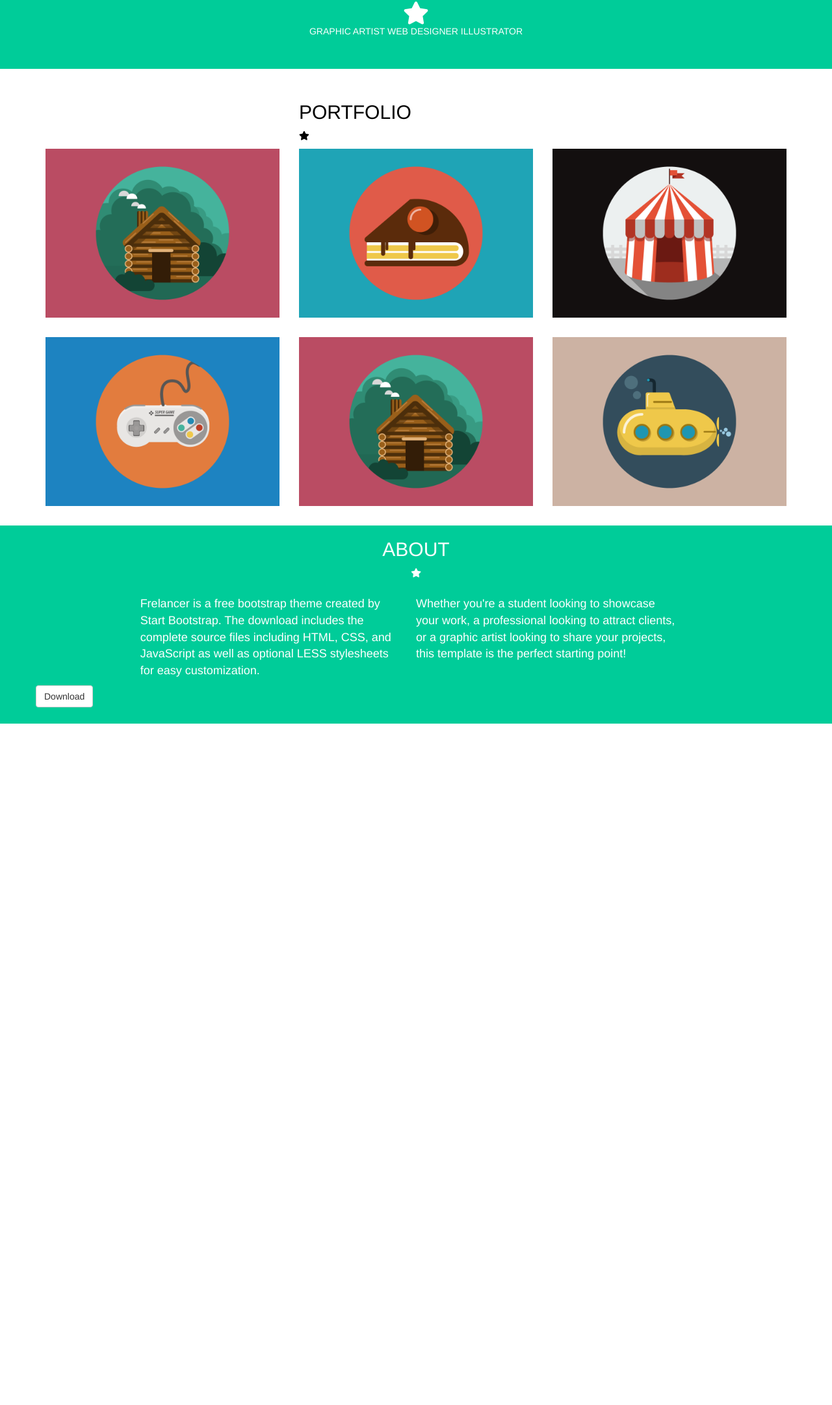
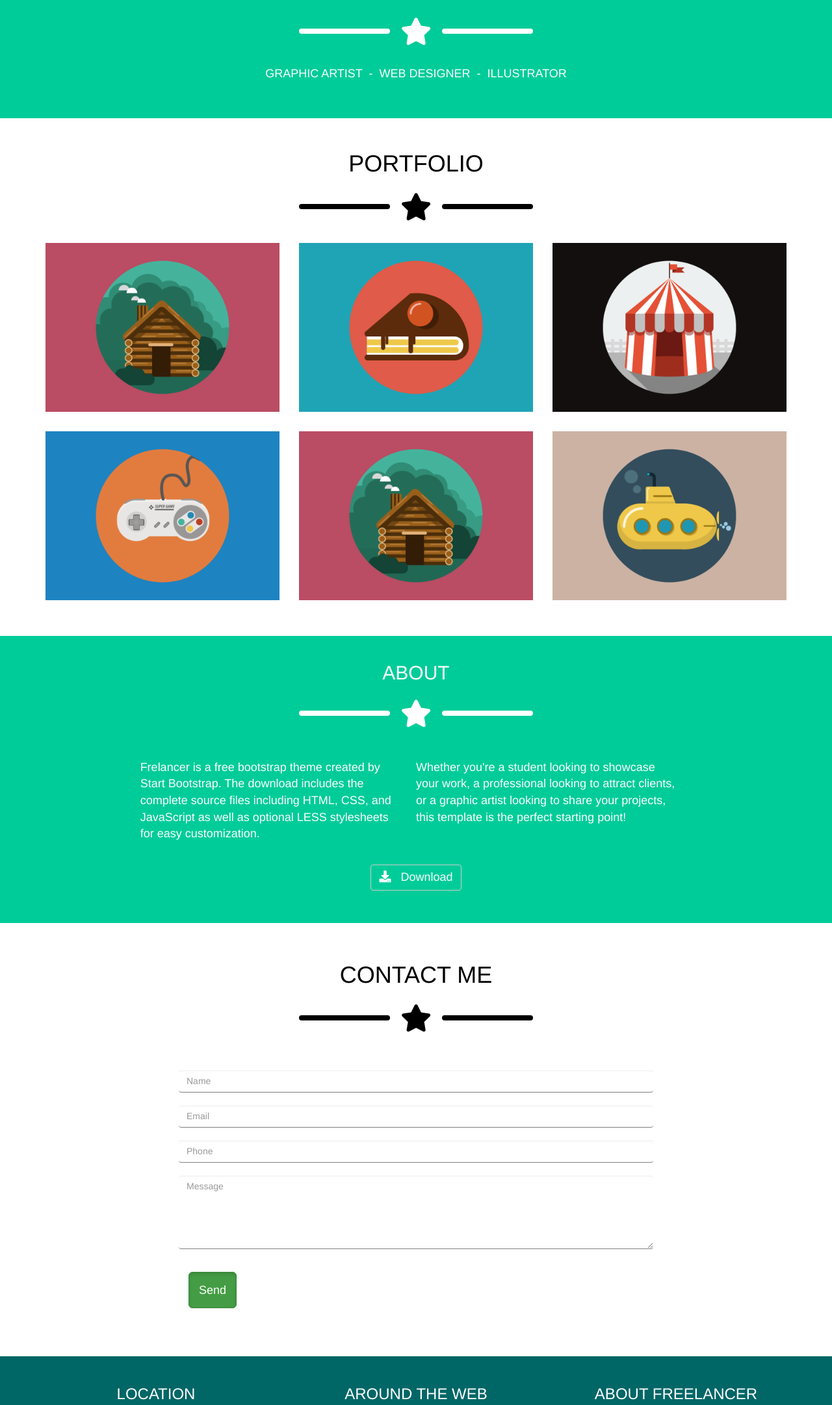
Before and after one commit to ducthang-vu/html-css-bootstrap-freelancer, a plain HTML site: page index.html in a window 1280 px wide. Shown: the part 583-2746 px from the top of the page at 65% size. Before the commit the page ends 1697 px from the top, so only its background shows below. Drawn offline with nearby package versions, Linux system fonts and the light colour scheme.

Commit message:
Work in progress

```diff
--- a/css/main.css
+++ b/css/main.css
@@ -1,19 +1,65 @@
 /* GENERAL */
+body {
+  color: #fff;
+}
+
 a {
   text-decoration: none;
   color: inherit;
 }
 
+ul {
+  margin: 0; padding: 0;
+}
+
+li {
+  list-style: none;
+  display: inline-block;
+}
+
 header {
   background-color: #00334d;
-  color: #fff;
 }
+
 
 /* UTILITIES */
 .relative {
   position: relative;
 }
 
+/* Star icon */
+.icon-lines {
+  position: relative;
+  margin: 25px 0;
+}
+
+.line-icon {
+  width: 140px;
+  border-top: 4px solid #fff;
+  border-bottom: 4px solid #fff;
+  border-radius: 5px;
+}
+
+.line-icon.bf{
+  position: absolute;
+  left: 0;
+  top: 50%;
+  transform: translateY(-50%);
+}
+
+.fas.fa-star {
+  font-size: 300%;
+  padding: 0 30px;
+}
+
+
+
+.line-icon.af{
+  position: absolute;
+  left: 100%;
+  top: 50%;
+  transform: translate(-100%, -50%);
+}
 
 /* HEADER */
 .navbar-header h4 {
@@ -21,22 +67,31 @@ header {
   font-weight: 600;
 }
 
+
 /* JUMBOTRON */
 .jumbotron {
   background-color: #00cc99;
   text-align: center;
-  color: #fff;
 }
 
-.jumbotron i {
-  font-size: 250%;
-  padding: 0 30px;
+/* PORTOFOLIO */
+#portfolio {
+  margin-bottom: 25px;
+}
+
+#portfolio .container:first-child {
+  text-align: center;
+}
+
+#portfolio .line-icon {
+  border-top: 4px solid #000;
+  border-bottom: 4px solid #000;
 }
 
 
-/* PORTOFOLIO */
-#portfolio {
-  color: black;
+#portfolio .row h1,
+#portfolio .row i {
+  color: #000;
 }
 
 #portfolio .row .col-lg-4 {
@@ -51,8 +106,8 @@ header {
 
 /* ABOUT */
 #about {
+  padding: 20px 0 0px;
   background-color: #00cc99;
-  color: #fff;
 }
 
 #about .row {
@@ -81,7 +136,119 @@ header {
   transform: translateX(-100%);
 }
 
-#about-button-row button {
-  display: inline-block;
+#about-button-row .col-lg-12 {
+  padding: 25px 0;
+  text-align: center;
+}
+
+#about-button-row .col-lg-12 button {
+  background-color: inherit;
+  color: inherit;
+  font-size: 18px;
+}
+
+#about-button-row .col-lg-12 button i {
+  padding-right: 10px;
+
+}
+
+
+/* CONTACT */
+#contact {
+  color: #000;
+  text-align: center;
+  padding: 40px 0;
+}
+
+#contact .line-icon {
+  border-top: 4px solid #000;
+  border-bottom: 4px solid #000;
+}
+
+.row.input-row {
+  position: relative;
+  margin: 35px 0px 105px;
+}
+
+#contact .contact-input {
+  margin-bottom: 20px;
+}
+
+#contact .contact-input * {
+  border: none;
+  border-bottom: 1px solid gray;
+}
+
+#contact .btn.btn-success {
+  position: absolute;
+  margin: 15px;
+  padding: 15px;
+  left: 15px;
+  font-size: 18px;
+}
+
+
+/* FOOTER  */
+footer {
+  background-color: #006666;
+}
+
+/* Footer: AROUND-WEB */
+#around-web {
+  text-align: center;
+  padding: 25px 0;
+}
+
+#around-web .col-lg-4 {
+  padding-bottom: 25px;
+}
+
+#around-web p {
   margin: 0 auto;
+  width: 200px;
 }
+
+#around-web p a {
+  color: #00cc99;
+}
+
+#around-web p a:hover {
+  opacity: 0.5;
+}
+
+#around-web .social-row i {
+  margin: 0 5px;
+  width: 50px;
+  height: 50px;
+  border: 1px solid #fff;
+  border-radius: 50%;
+  line-height: 337%;
+}
+
+#around-web .social-row i:hover {
+  background: #fff;
+  color: #006666;
+}
+
+/* About: SECOND ROW */
+#input-row .input-group {
+}
+
+#input-row .input-group .col-lg-8 .form-control {
+  width: 780px;
+}
+
+/* Footer: MAIN FOOTER */
+#main-footer {
+  background-color: #00334d;
+  padding: 15px;
+  text-align: center;
+  font-size: 10px;
+}
+
+
+
+
+@media screen and (max-width: 991px) {
+
+}
--- a/index.html
+++ b/index.html
@@ -50,14 +50,16 @@
           <h1>START BOOTSTRAP</h1>
           <div class="row">
             <div class="col-lg-4 col-lg-offset-4">
-              <i class="fas fa-star"></i>
+              <div class="icon-lines">
+                <div class="line-icon bf"></div>
+                <i class="fas fa-star"></i>
+                <div class="line-icon af"></div>
+              </div>
             </div>
           </div>
           <div class="row">
             <div class="col-lg-6 col-lg-offset-3">
-              <a href="#">GRAPHIC ARTIST</a>
-              <a href="#">WEB DESIGNER</a>
-              <a href="#">ILLUSTRATOR</a>
+              <h4>GRAPHIC ARTIST &nbsp;-&nbsp; WEB DESIGNER &nbsp;-&nbsp; ILLUSTRATOR</h4>
             </div>
           </div>
         </div>
@@ -67,8 +69,12 @@
         <div class="container">
           <div class="row">
             <div class="col-lg-4 col-lg-offset-4">
-              <h2>PORTFOLIO</h2>
-              <i class="fas fa-star"></i>
+              <h1>PORTFOLIO</h1>
+              <div class="icon-lines">
+                <div class="line-icon bf"></div>
+                <i class="fas fa-star"></i>
+                <div class="line-icon af"></div>
+              </div>
             </div>
           </div>
           <div class="row">
@@ -112,7 +118,11 @@
           <div class="row">
             <div class="col-lg-4 col-lg-offset-4">
               <h2>ABOUT</h2>
-              <i class="fas fa-star"></i>
+              <div class="icon-lines">
+                <div class="line-icon bf"></div>
+                <i class="fas fa-star"></i>
+                <div class="line-icon af"></div>
+              </div>
             </div>
           </div>
           <div id="about-second-row" class="row">
@@ -124,12 +134,81 @@
             </div>
           </div>
           <div id="about-button-row" class="row">
-            <button class="btn btn-default" type="submit">Download</button>
+            <div class="col-lg-12">
+              <button class="btn btn-default" type="submit">
+                <i class="fas fa-download"></i>
+                <span>Download</span>
+              </button>
+            </div>
           </div>
         </div>
       </section>
 
+      <section id="contact">
+        <div class="container">
+          <div class="row">
+            <div class="col-lg-4 col-lg-offset-4">
+              <h1>CONTACT ME</h1>
+              <div class="icon-lines">
+                <div class="line-icon bf"></div>
+                <i class="fas fa-star"></i>
+                <div class="line-icon af"></div>
+              </div>
+            </div>
+          </div>
+          <div class="row input-row">
+            <div class="col-lg-8 col-lg-offset-2">
+              <div class="contact-input">
+                <input type="text" class="form-control" placeholder="Name">
+              </div>
+              <div class="contact-input">
+                <input type="text" class="form-control" placeholder="Email">
+              </div>
+              <div class="contact-input">
+                <input type="text" class="form-control" placeholder="Phone">
+              </div>
+              <div class="contact-input">
+                <textarea class="form-control" rows="5" placeholder="Message"></textarea>
+              </div>
+              <button type="button" class="btn btn-success btn-lg active">Send</button>
+            </div>
+          </div>
+        </div>
+      </section>
+
+
     </main>
+
+    <!-- FOOTER -->
+    <footer>
+      <section id="around-web" class="container">
+        <div class="row">
+          <div class="col-lg-4 col-md-4">
+            <h3>LOCATION</h3>
+            <p>2215 John Daniel Drive Clark, MO 54243</p>
+          </div>
+          <div class="col-lg-4 col-md-4">
+            <h3>AROUND THE WEB</h3>
+            <div class="social-row">
+              <ul>
+                <li><a href="#"><i class="fab fa-facebook-f"></i></a></li>
+                <li><a href="#"><i class="fab fa-linkedin-in"></i></a></li>
+                <li><a href="#"><i class="fab fa-twitter"></i></a></li>
+                <li><a href="#"><i class="fab fa-linkedin-in"></i></a></li>
+              </ul>
+            </div>
+          </div>
+          <div class="col-lg-4 col-md-4">
+            <h3>ABOUT FREELANCER</h3>
+            <p>Freelance is a free to use, open source Bootstrap theme created by <a class="span-green">Start Bootstrap</a></p>
+          </div>
+        </div>
+      </section>
+
+      <section id="main-footer">
+        Copyright &#169; Your Website 2019
+      </section>
+    </footer>
 
     <script src="https://maxcdn.bootstrapcdn.com/bootstrap/3.3.7/js/bootstrap.min.js" integrity="sha384-Tc5IQib027qvyjSMfHjOMaLkfuWVxZxUPnCJA7l2mCWNIpG9mGCD8wGNIcPD7Txa" crossorigin="anonymous"></script>
   </body>
```
